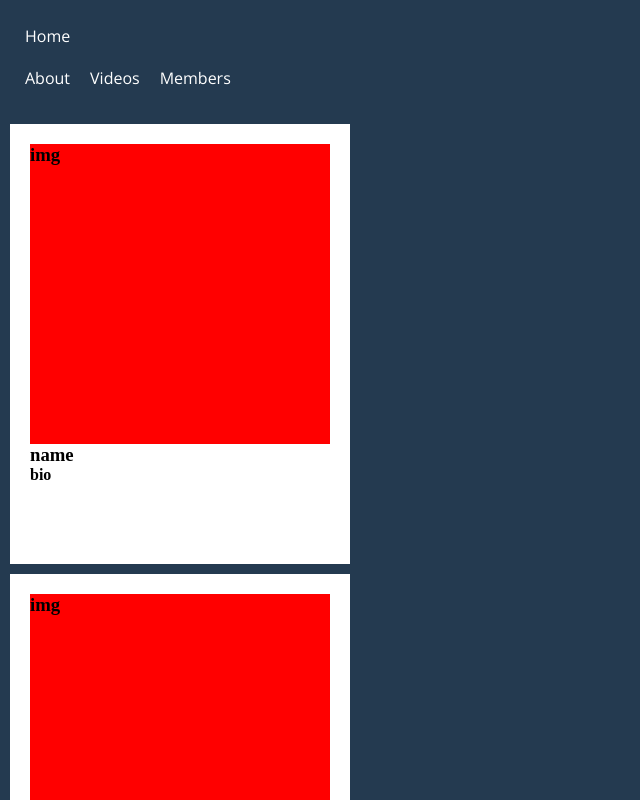
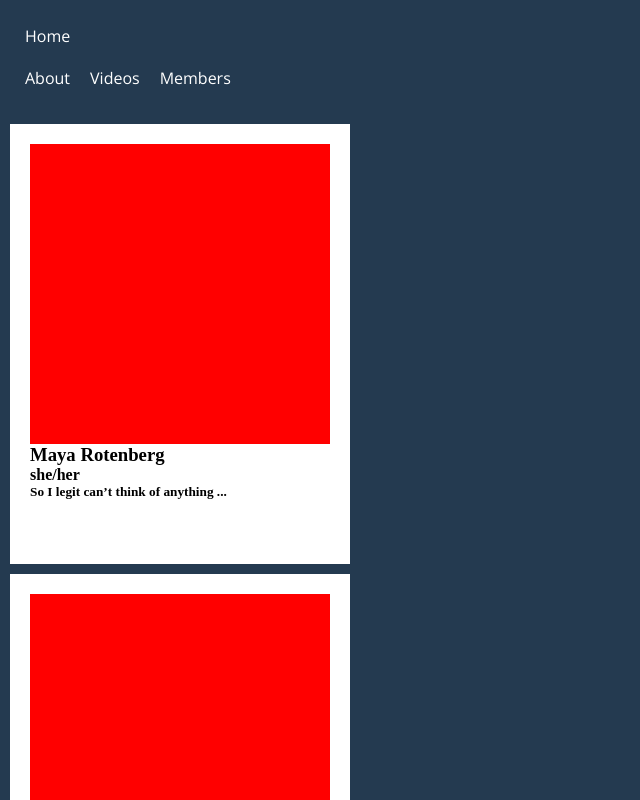
Before and after one commit to rkumar06/webdevproj2, a React (Vite) app in the folder proj2/: page /members in a window 1280 px wide. Shown: the top 800 px of the page, without its empty margins (0-640 px from the left). Built offline with nearby package versions, Linux system fonts and the light colour scheme.

Commit message:
display all info

```diff
--- a/proj2/package.json
+++ b/proj2/package.json
@@ -10,6 +10,7 @@
     "preview": "vite preview"
   },
   "dependencies": {
+    "nanoid": "^5.0.6",
     "react": "^18.2.0",
     "react-dom": "^18.2.0",
     "react-router-dom": "^6.22.3"
--- a/proj2/src/Members.jsx
+++ b/proj2/src/Members.jsx
@@ -1,13 +1,17 @@
 import React from "react"
 import Polaroid from "./Polaroid"
 import BigPolaroid from "./BigPolaroid"
+import memberData from "./memberData.json"
+import { nanoid } from 'nanoid';
 import './style.css'
 
 
 function Members(){
-    const memberInfo = [{name: "name", bio: "bio", img: "img"}, {name: "name", bio: "bio", img: "img"}, {name: "name", bio: "bio", img: "img"}, {name: "name", bio: "bio", img: "img"}]
-    const memberPolaroids = memberInfo.map(member => <Polaroid name = {member.name} bio = {member.bio} img = {member.img} onClick = {handlePolaroidClicked} />)
+    // const memberInfo = [{name: "name", bio: "bio", img: "img"}, {name: "name", bio: "bio", img: "img"}, {name: "name", bio: "bio", img: "img"}, {name: "name", bio: "bio", img: "img"}]
+    const memberInfo = memberData.map(mem => ({ key: nanoid(), name: mem.name, bio: mem.bio, pronoun: mem.pronouns}));
+    const memberPolaroids = memberInfo.map(member => <Polaroid name = {member.name} bio = {member.bio} img = {member.img} onClick = {handlePolaroidClicked} pronoun = {member.pronoun}/>)
     const [isBig, setBig] = React.useState(false)
+    // console.log(memberName)
 
     function handleX() {
         setBig(false)
--- a/proj2/src/Polaroid.jsx
+++ b/proj2/src/Polaroid.jsx
@@ -2,6 +2,8 @@ import React from "react"
 import './style.css'
 
 function Polaroid(props){
+    const shortenedBio = props.bio.substring(0, 35);
+    console.log(props.pronoun)
     return (
         <div className="polaroid-container">
             <div className="polaroid" onClick = {props.onClick}>
@@ -9,7 +11,8 @@ function Polaroid(props){
                     <h3 className="polaroid-img">{props.img}</h3>
                 </div>
                 <h3 style={{ backgroundColor: "white" }}>{props.name}</h3>
-                <h4 style={{ backgroundColor: "white" }}>{props.bio}</h4>
+                <h4 style={{ backgroundColor: "white" }}>{props.pronoun}</h4>
+                <h5 style={{ backgroundColor: "white" }}>{`${shortenedBio}...`}</h5>
             </div>
         </div>
     )
```
Also changed, not shown: 1 other file (tests, documents, lock files or other folders).
